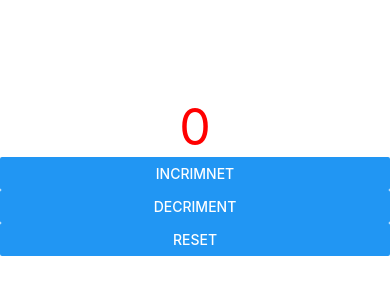
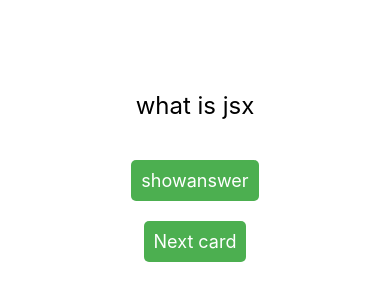
Before and after one commit to Shivakuamara-am/git-prasing, a React Native app: screen / in a window 390 px wide. Shown: the part 246-546 px from the top of the page. Built offline with nearby package versions, Linux system fonts and the light colour scheme.

Commit message:
this quez app

```diff
--- a/App.tsx
+++ b/App.tsx
@@ -1,19 +1,34 @@
-import { StyleSheet, Text, View,Button} from 'react-native'
+
+import { StyleSheet, Text, TouchableOpacity, View } from 'react-native'
 import React, { useState } from 'react'
 
 const App = () => {
- const[count,setCount]=useState(0)
+  const[currentcardindex,setCardCardInedex]=useState(0)
+  const[showAnswer,setShowAnswer]=useState(false)
 
- const incrimnet=()=>{setCount(count+1)}
- const decrimnent=()=>{setCount(count-1)}
- const reset=()=>{setCount(0)}
+  const flashcard=[
+    {question:"what is jsx",answer:"comibindation html and javscript",},
+    {question:"what is DOM",answer:"Dom(Document objcet model)",},
+    {question:"who is donald trump",answer:"donald trump is prsident of USA",},
+  ]
+
+  const nextcard=()=>{
+    setShowAnswer(false)
+    setCardCardInedex((Previndex)=>(Previndex+1)%flashcard.length)
+  }
+
 
   return (
     <View style={styles.container}>
-      <Text style={styles.countext}>{count}</Text>
-      <Button onPress={incrimnet} title='incrimnet'/>
-      <Button onPress={decrimnent}title='decriment'/>
-      <Button onPress={reset}title='reset'/>
+      <Text style={styles.questionText}>{flashcard[currentcardindex].question}</Text>
+      {showAnswer &&<Text>{flashcard[currentcardindex].question}</Text>}
+      <TouchableOpacity onPress={()=>setShowAnswer(!showAnswer)} style={styles.button}>
+        <Text style={styles.buttonText}>{showAnswer ?"hideanswer":"showanswer"}</Text>
+      </TouchableOpacity>
+      <TouchableOpacity onPress={nextcard} style={styles.button}>
+        <Text style={styles.buttonText}>Next card</Text>
+      </TouchableOpacity>
+
     </View>
   )
 }
@@ -21,17 +36,29 @@ const App = () => {
 export default App
 
 const styles = StyleSheet.create({
+  container:
+   { flex: 1,
+    justifyContent: 'center',
+     alignItems: 'center',
+     padding: 20
+     },
+  questionText: {
+     fontSize: 24,
+      marginBottom: 20
+     },
 
-  container:{
-    flex:1,
-    justifyContent:"center",
-    textAlign:"center",
-  },
-  countext:{
-    textAlign:"center",
-    fontSize:50,
-    color:"red"
-
-  },
-
+  answerText: { fontSize: 20,
+     marginBottom: 20,
+     color: 'green'
+     },
+  button: {
+    backgroundColor: '#4CAF50',
+    padding: 10,
+     marginTop: 20,
+     borderRadius: 5
+    },
+  buttonText: {
+    color: '#fff',
+     fontSize: 18
+    },
 })
```
